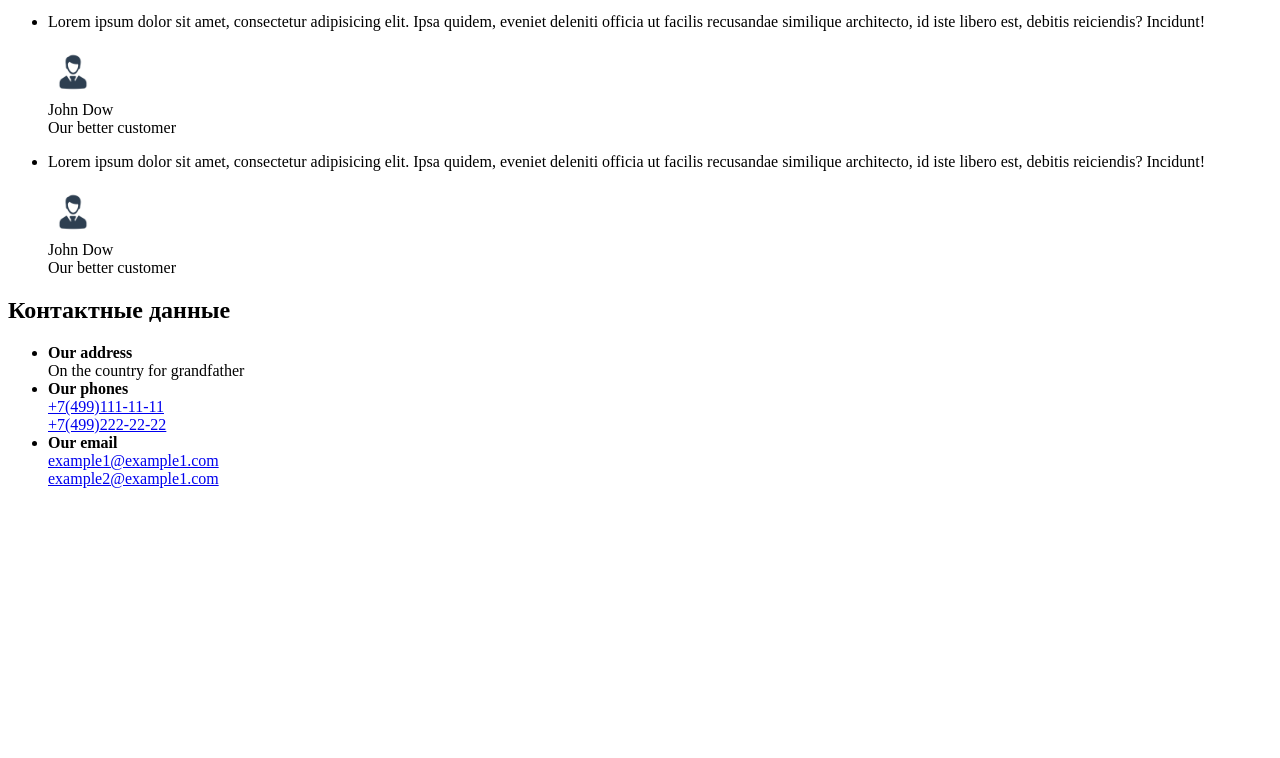
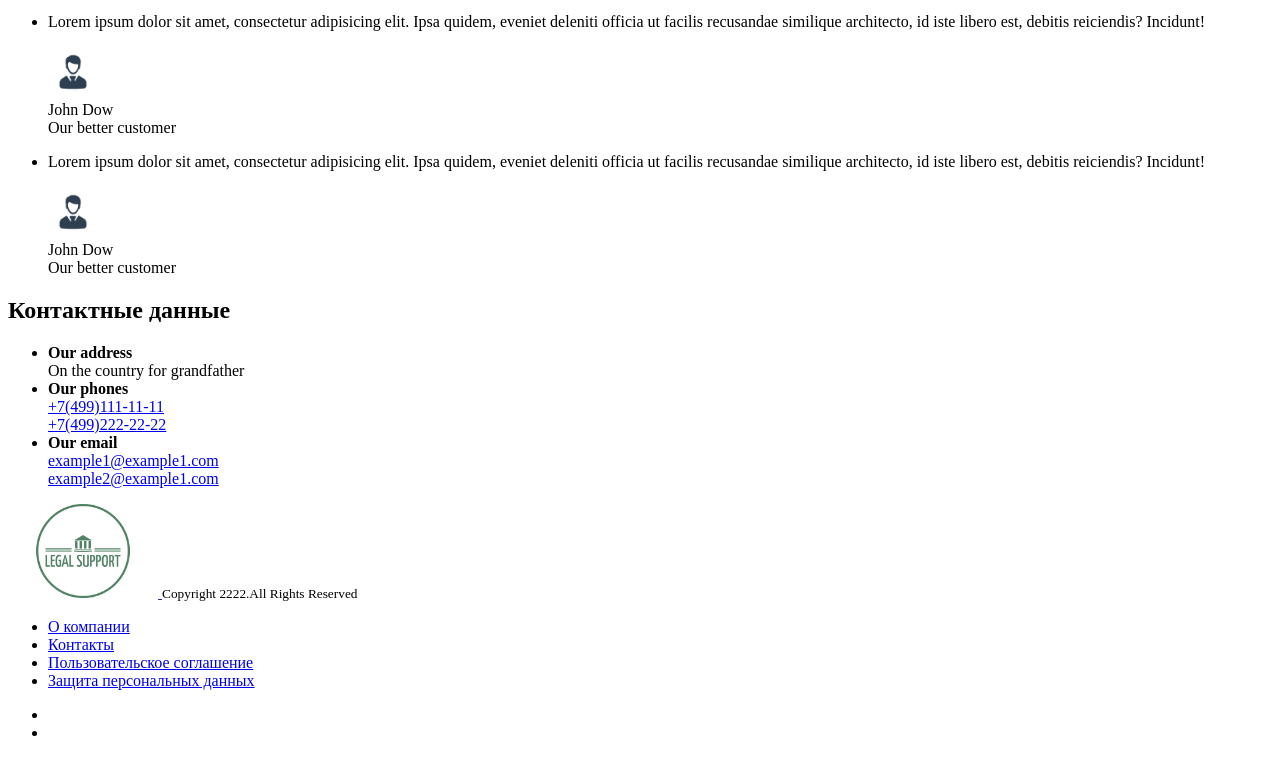
Before and after one commit to vikornienko/htmlLearning001, a plain HTML site: page index.html in a window 1280 px wide. Shown: the part 1003-1761 px from the top of the page. Before the commit the page ends 1507 px from the top, so only its background shows below. Drawn offline with Linux system fonts and the light colour scheme.

Commit message:
Seventh commit Added site footer

```diff
--- a/index.html
+++ b/index.html
@@ -156,5 +156,48 @@
         </section>
     </main>
 
+    <footer class="footer">
+        <div class="container">
+            <div class="footer-left">
+                <a href="">
+                    <img src="./img/MyLogo.png" alt="Logo" class="logo-img" width="150" height="auto">
+                </a>
+                <small class="footer-copyrights">
+                    Copyright 2222.All Rights Reserved
+                </small>
+            </div>
+            <div class="footer-right">
+                <nav class="footer-nav">
+                    <ul class="footer-nav-list">
+                        <li class="footer-nav-item">
+                            <a href="#" class="footer-nav-link">О компании</a>
+                        </li>
+                        <li class="footer-nav-item">
+                            <a href="#" class="footer-nav-link">Контакты</a>
+                        </li>
+                        <li class="footer-nav-item">
+                            <a href="#" class="footer-nav-link">Пользовательское соглашение</a>
+                        </li>
+                        <li class="footer-nav-item">
+                            <a href="#" class="footer-nav-link">Защита персональных данных</a>
+                        </li>
+                    </ul>
+                </nav>
+                <ul class="footer-social-list">
+                    <li class="footer-social-item">
+                        <a href="" class="footer-social-link">
+                            <span class="footer-social-item"></span>
+                        </a>
+                    </li>
+                    <li class="footer-social-item">
+                        <a href="" class="footer-social-link">
+                            <span class="footer-social-item"></span>
+                        </a>
+                    </li>
+                </ul>
+            </div>
+        </div>
+    </footer>
+
 </body>
 </html>
```
